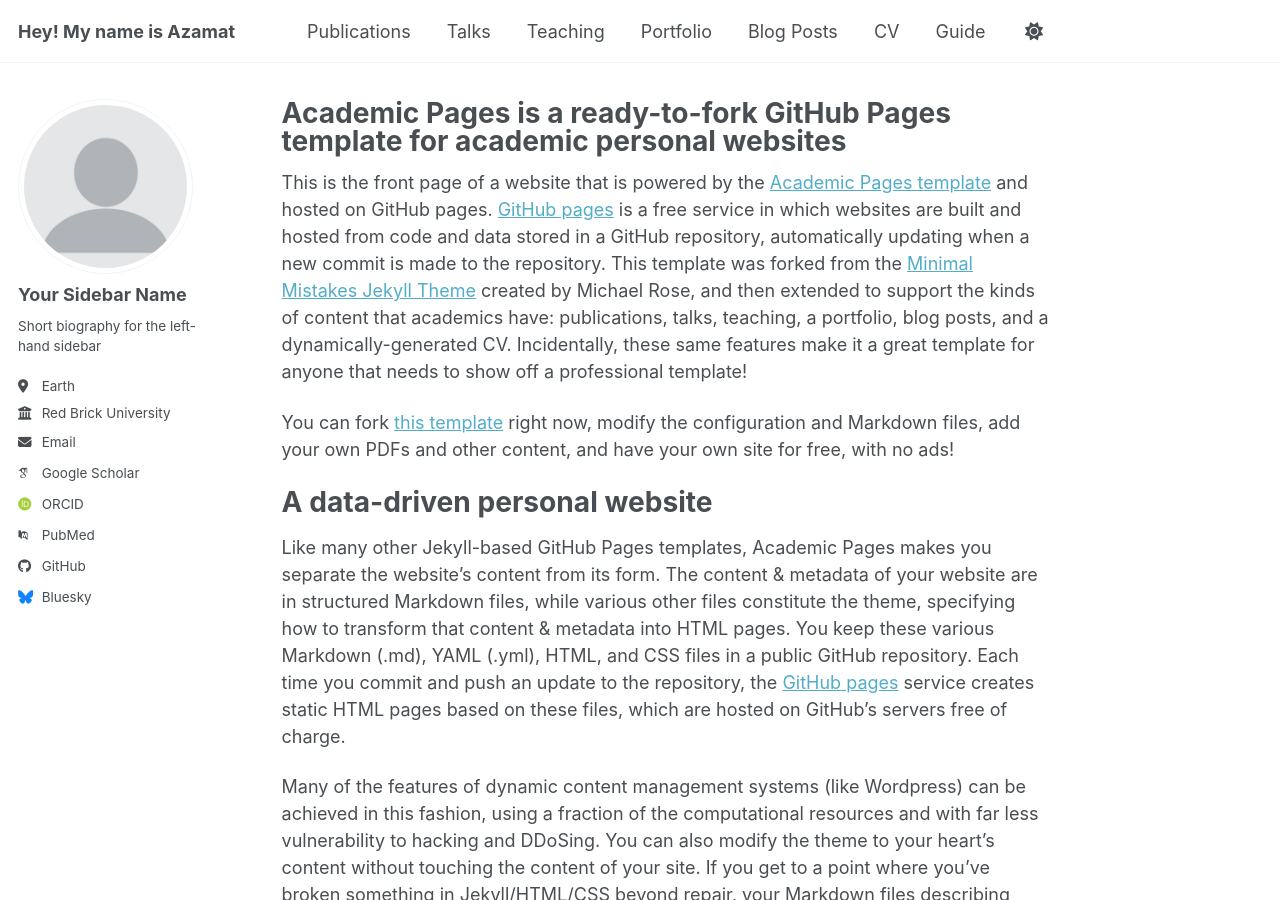
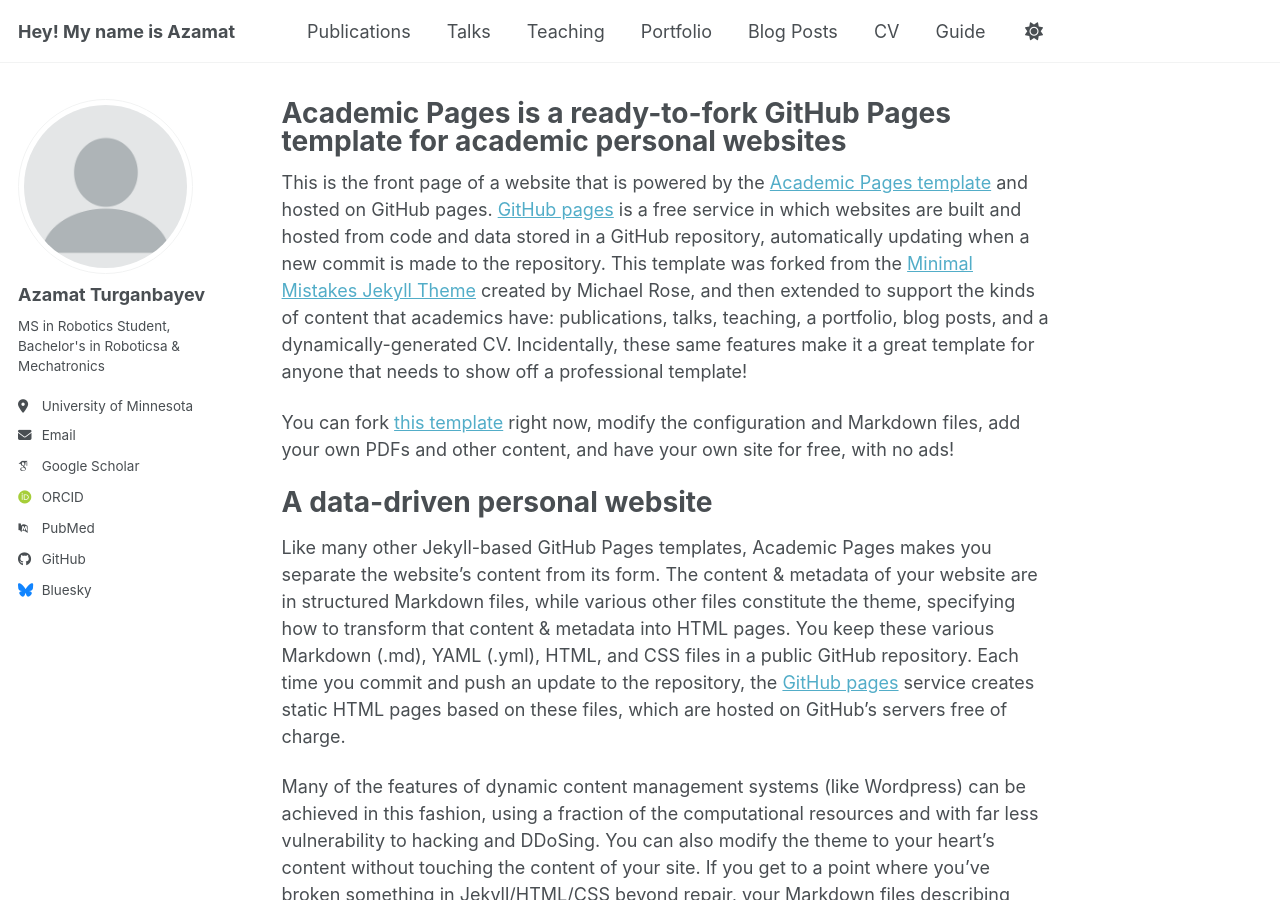
Before and after one commit to aturganbayev/aturganbayev-website-old, a Jekyll site: the page built from _pages/about.md, in a window 1280 px wide and 900 px high. Built offline with Jekyll 4.4.1, drawn with Linux system fonts in a browser that asks for light colours; some web fonts are replaced; a script bundle is joined from its source files by our own code; library files that are not in the unit come from our copies.

Commit message:
Update _config.yml

```diff
--- a/_config.yml
+++ b/_config.yml
@@ -24,13 +24,13 @@
 author:
   # Biographic information
   avatar           : "profile.png"
-  name             : "Your Sidebar Name"
+  name             : "Azamat Turganbayev"
   pronouns         : # example: "she/her"
-  bio              : "Short biography for the left-hand sidebar"
-  location         : "Earth"
-  employer         : "Red Brick University"
+  bio              : "MS in Robotics Student, Bachelor's in Roboticsa & Mechatronics"
+  location         : "University of Minnesota"
+  employer         : # "Red Brick University"
   uri              : # URL
-  email            : "none@example.org"
+  email            : "turga003@umn.edu"
 
   # Academic websites
   academia         : # URL
```
